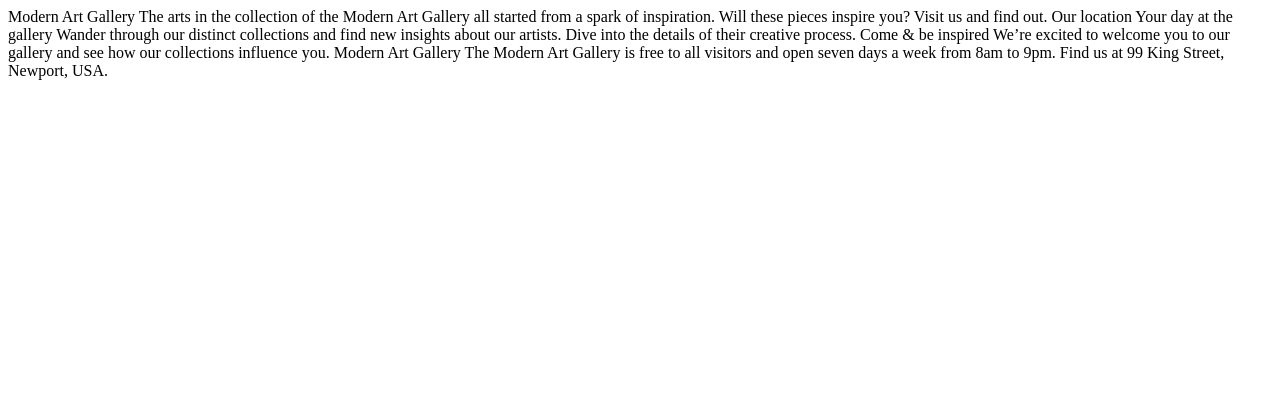
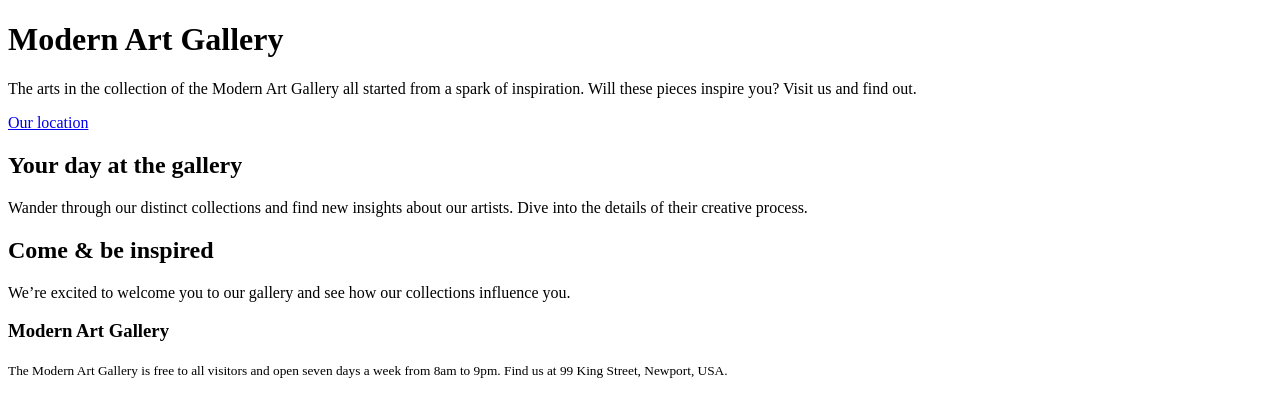
Before and after one commit to Shahbaaz92/art-gallery-website, a plain HTML site: page index.html in a window 1280 px wide. Drawn offline with Linux system fonts and the light colour scheme.

Commit message:
Update index.html

```diff
--- a/index.html
+++ b/index.html
@@ -1,36 +1,53 @@
 <!DOCTYPE html>
 <html lang="en">
   <head>
-  <meta charset="UTF-8">
-  <meta name="viewport" content="width=device-width, initial-scale=1.0">
+    <meta charset="UTF-8" />
+    <meta name="viewport" content="width=device-width, initial-scale=1.0" />
 
-  <link rel="icon" type="image/png" sizes="32x32" href="./assets/favicon-32x32.png">
+    <link
+      rel="icon"
+      type="image/png"
+      sizes="32x32"
+      href="./assets/favicon-32x32.png"
+    />
 
     <title>Frontend Mentor | Art gallery website</title>
   </head>
   <body>
-
-  Modern Art Gallery
-
-  The arts in the collection of the Modern Art Gallery all started
-  from a spark of inspiration. Will these pieces inspire you? Visit
-  us and find out.
-
-  Our location
-
-  Your day at the gallery
-
+    <div>
+      <header>
+        <h1>Modern Art Gallery</h1>
+        <p>
+          The arts in the collection of the Modern Art Gallery all started from
+          a spark of inspiration. Will these pieces inspire you? Visit us and
+          find out.
+        </p>
+        <a href="./location.html">Our location</a>
+      </header>
+      <main>
+        <section>
+          <h2>Your day at the gallery</h2>
+          <p>
             Wander through our distinct collections and find new insights about
             our artists. Dive into the details of their creative process.
-
-  Come &amp; be inspired
-
-  We’re excited to welcome you to our gallery and see how our collections
-  influence you.
-
-  Modern Art Gallery
-
-  The Modern Art Gallery is free to all visitors and open seven days a week
-  from 8am to 9pm. Find us at 99 King Street, Newport, USA.
+          </p>
+        </section>
+        <section>
+          <h2>Come &amp; be inspired</h2>
+          <p>
+            We’re excited to welcome you to our gallery and see how our
+            collections influence you.
+          </p>
+        </section>
+      </main>
+      <footer>
+        <h3>Modern Art Gallery</h3>
+        <small
+          >The Modern Art Gallery is free to all visitors and open seven days a
+          week from 8am to 9pm. Find us at 99 King Street, Newport, USA.</small
+        >
+        <div class="sns"></div>
+      </footer>
+    </div>
   </body>
 </html>
```
Lines whose indentation alone changed are shown as unchanged.
